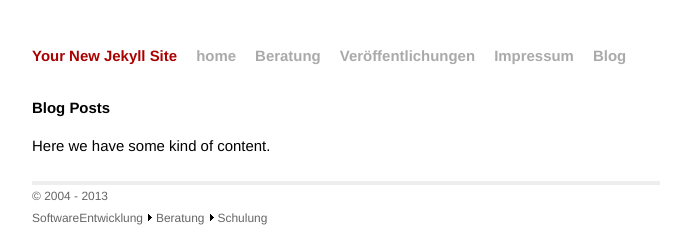
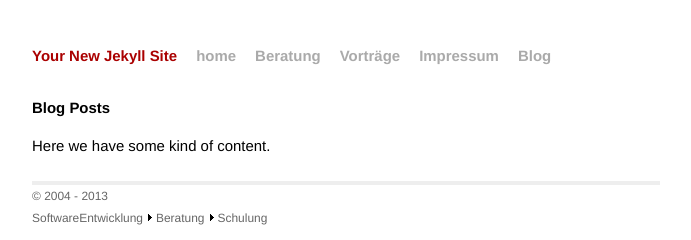
Before and after one commit to khmarbaise/site, a Jekyll site: the page built from index.html, in a window 1280 px wide. Shown: the top 240 px of the page, without its empty margins (294-985 px from the left). Built offline with Jekyll 4.4.1, drawn with Linux system fonts in a browser that asks for light colours.

Commit message:
- Changed navigation.

```diff
--- a/_layouts/default.html
+++ b/_layouts/default.html
@@ -21,7 +21,7 @@
               <h1 class="title"><a href="/">{{ site.name }}</a></h1>
               <a class="extra" href="/">home</a>
               <a class="extra" href="/consulting">Beratung</a>
-              <a class="extra" href="/public">Veröffentlichungen</a>
+              <a class="extra" href="/public">Vorträge</a>
               <a class="extra" href="/impressum">Impressum</a>
               <a class="extra" href="/blog">Blog</a>
             </div>
```
